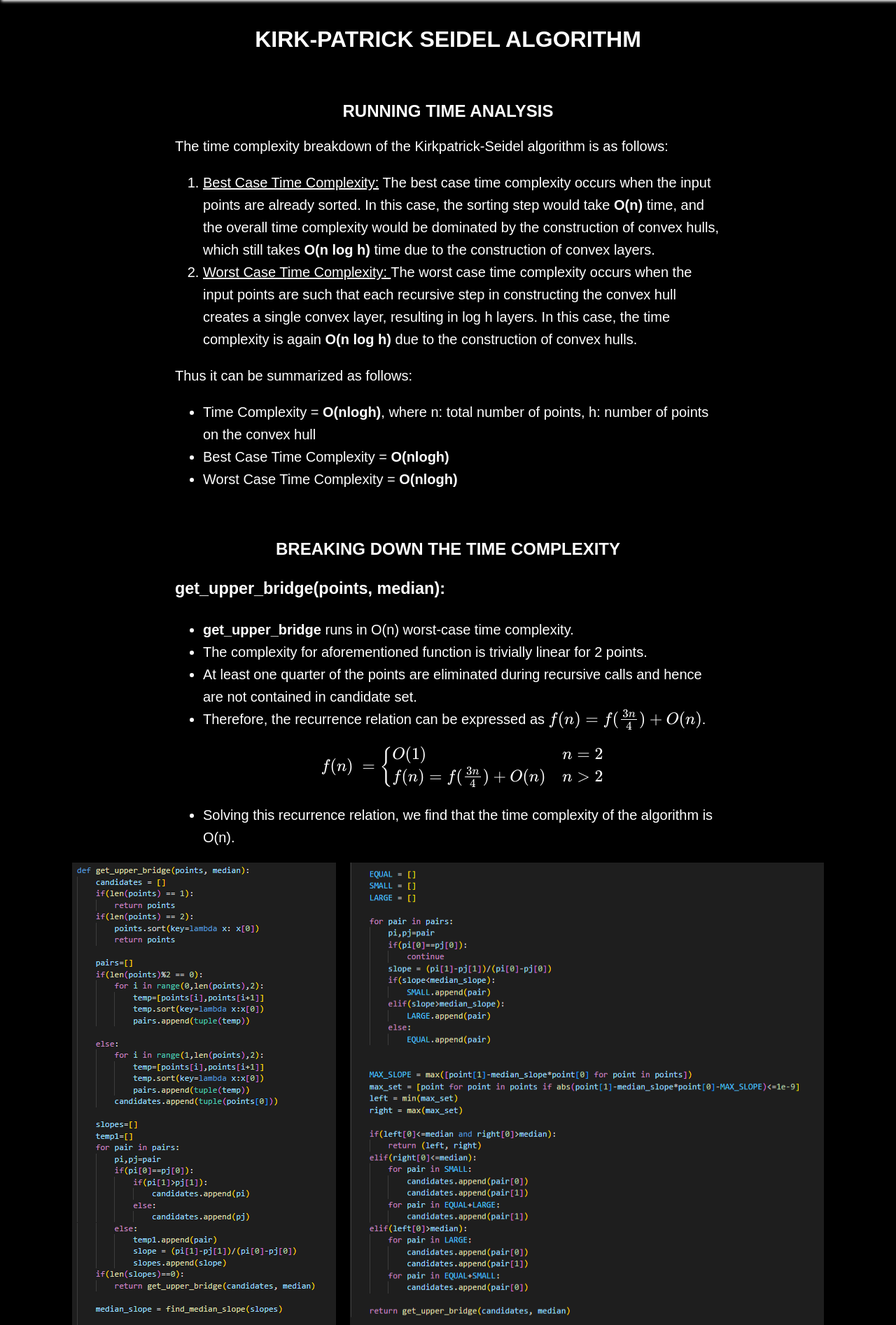
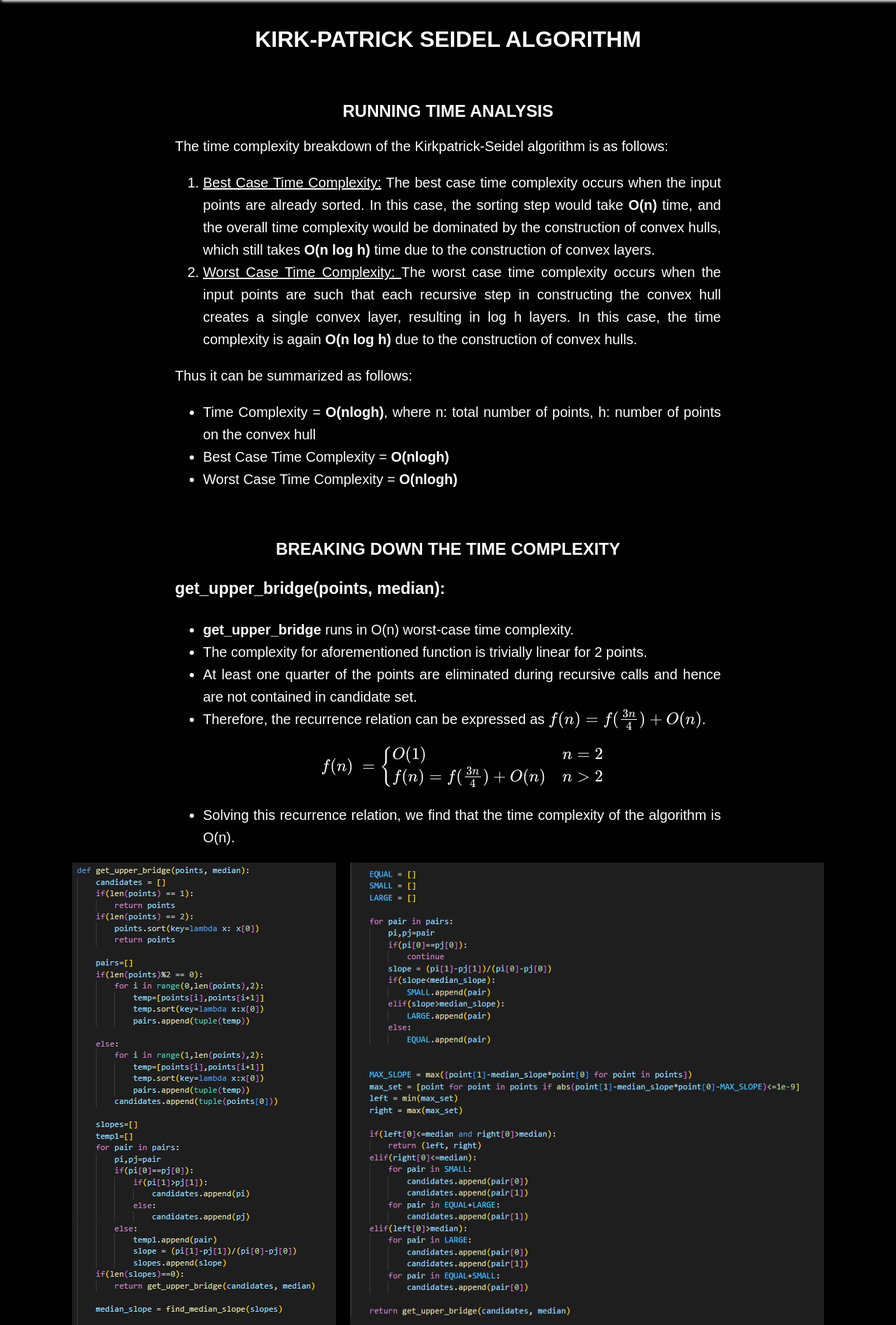
Before and after one commit to SakshamBajaj18/Convex-Hull, a Flask app: page /kps_runtime in a window 1280 px wide. Shown: the part 69-1963 px from the top of the page at 70% size. Run offline with Flask 3, Linux system fonts and the light colour scheme.

Commit message:
added path in readme, justified text in kps_runtime

```diff
--- a/GUI/templates/kps_runtime.html
+++ b/GUI/templates/kps_runtime.html
@@ -86,7 +86,7 @@
   <h1>KIRK-PATRICK SEIDEL ALGORITHM</h1>
 
   <h2 id="introduction">RUNNING TIME ANALYSIS</h2>
-    <div class = "introduction">
+    <div class = "introduction" style="text-align: justify;">
         <p>The time complexity breakdown of the Kirkpatrick-Seidel algorithm is as follows:</p>
         <ol>
           <li><u>Best Case Time Complexity:</u> The best case time complexity occurs when the input points are already sorted. In this case, the sorting step would take <b>O(n)</b> time, and the overall time complexity would be dominated by the construction of convex hulls, which still takes <b>O(n log h)</b> time due to the construction of convex layers.</li>
@@ -107,7 +107,7 @@
 
 
     <h2 id="introduction">BREAKING DOWN THE TIME COMPLEXITY</h2>
-    <div class="introduction">
+    <div class="introduction" style="text-align: justify;">
 
       <h3>get_upper_bridge(points, median):</h3>
       <ul>
```
Also changed, not shown: README.md.
